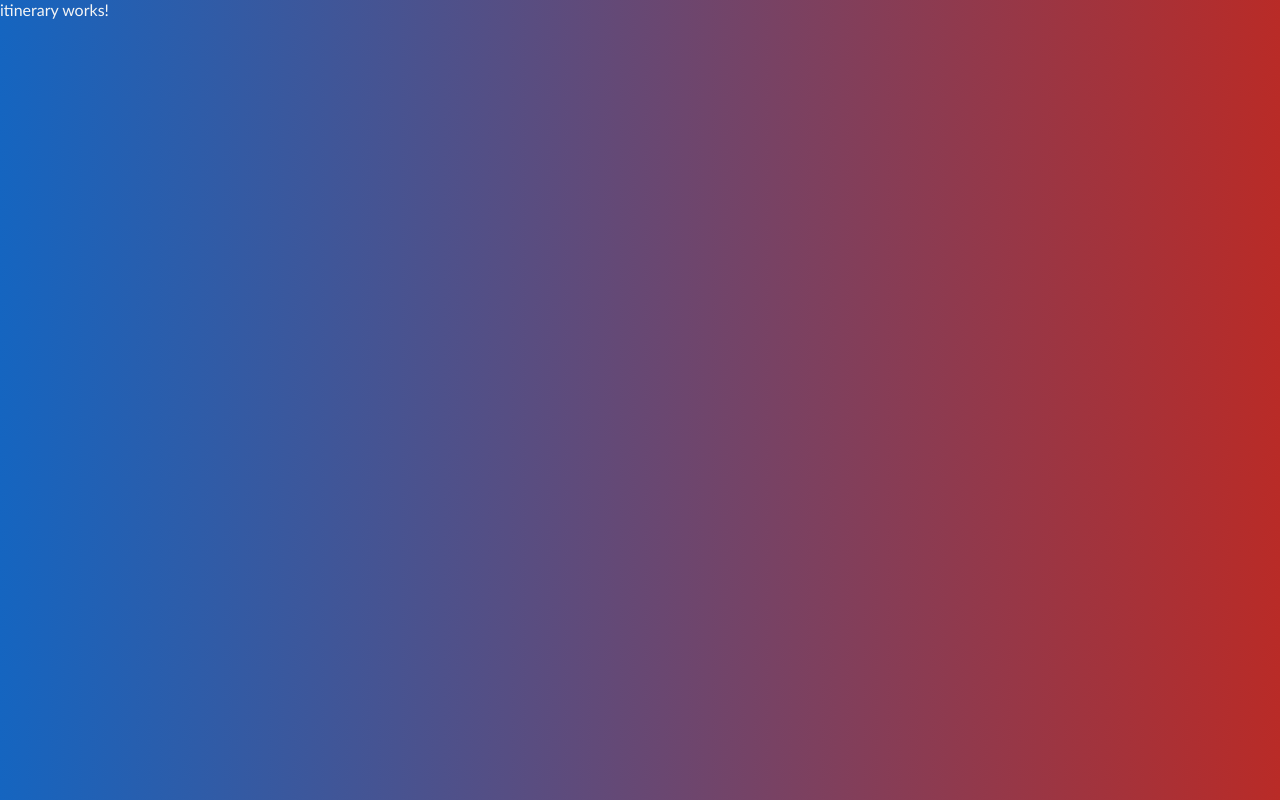
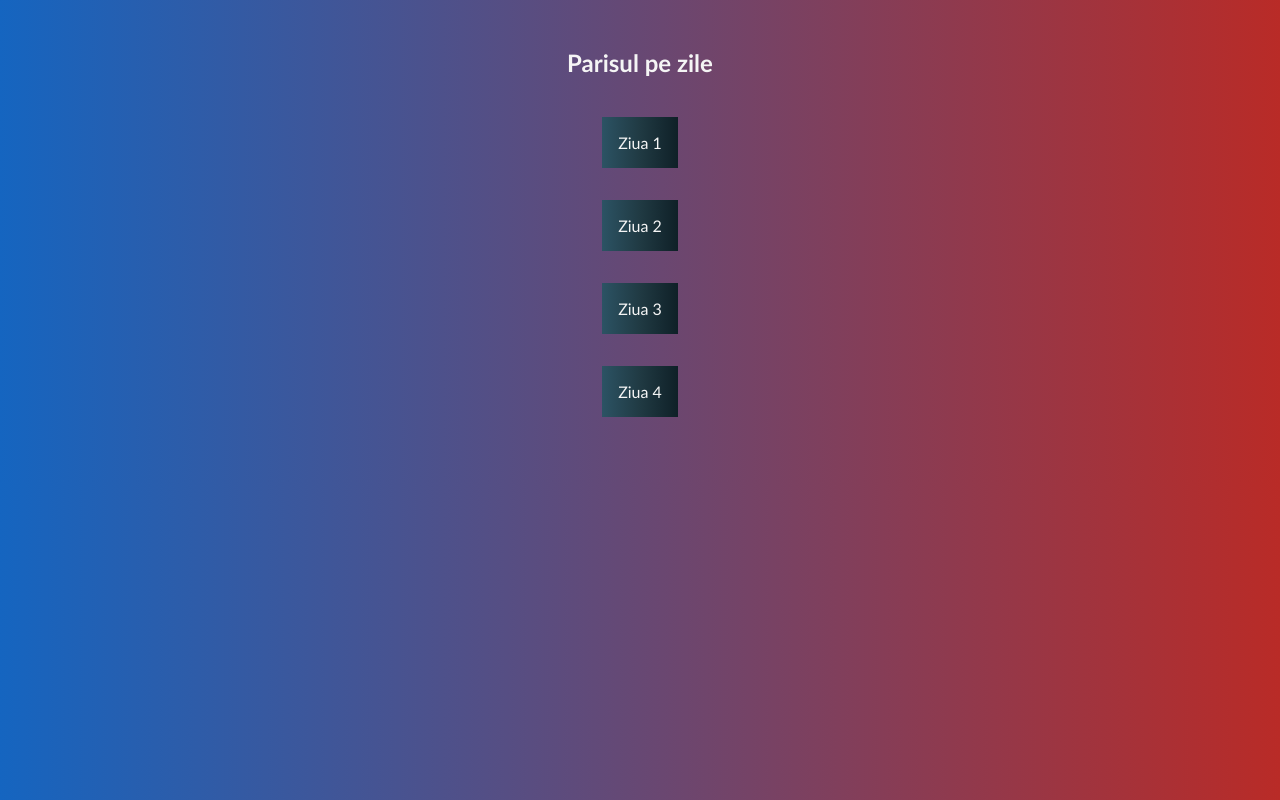
Before and after one commit to Stefanczc/Horparis, an Angular app in the folder horparis-trip-app/: page /itinerary in a window 1280 px wide. Built offline with nearby package versions, Linux system fonts and the light colour scheme.

Commit message:
new changes

```diff
--- a/horparis-trip-app/src/app/home/home.component.html
+++ b/horparis-trip-app/src/app/home/home.component.html
@@ -1,5 +1,5 @@
 <main>
-  <div class="home-container curved-edge">
+  <div class="home-container curved-edge" (click)="navigateToItinerary()">
     <div class="pin"></div>
     <h1>Bienvenue à Paris!</h1>
   </div>
--- a/horparis-trip-app/src/app/home/home.component.ts
+++ b/horparis-trip-app/src/app/home/home.component.ts
@@ -1,5 +1,4 @@
 import { Component } from '@angular/core';
-import { FormGroup, FormControl, Validators } from '@angular/forms';
 import { ReactiveFormsModule } from '@angular/forms';
 import { Router } from '@angular/router';
 
@@ -12,4 +11,10 @@ import { Router } from '@angular/router';
 })
 export class HomeComponent {
 
+  constructor(private router: Router) {}
+
+  navigateToItinerary() {
+    this.router.navigate(['/itinerary']);
+  }
+
 }
--- a/horparis-trip-app/src/app/itinerary/itinerary.component.css
+++ b/horparis-trip-app/src/app/itinerary/itinerary.component.css
@@ -0,0 +1,84 @@
+.itinerary-container {
+	padding: 3em 3em;
+	display: flex;
+    flex-direction: column;
+	align-items: center;
+	gap: 2em;
+	text-align: center;
+}
+
+.itinerary-container > h2 {
+    margin-bottom: 1em;
+}
+
+.itinerary-container > ul > li {
+    list-style-type: none;
+    margin-bottom: 2em;
+}
+
+.itinerary-container > ul > li > a {
+    background: #0F2027;
+	background: -webkit-linear-gradient(to right, #2C5364, #203A43, #0F2027);
+	background: linear-gradient(to right, #2C5364, #203A43, #0F2027);
+    text-decoration: none;
+    padding: 1em;
+}
+
+.itinerary-container > ul > li > a:hover {
+    color: #99c2ff;
+}
+
+.day-content {
+    background: linear-gradient(to right, #b3e0ff, #99c2ff);
+    padding: 20px;
+    margin: 10px 0;
+    border-radius: 8px;
+    box-shadow: 0 4px 6px rgba(0, 0, 0, 0.1);
+    transition: all 0.3s ease;
+}
+
+.day-content h3 {
+    font-size: 1.5rem;
+    color: #333;
+    margin-bottom: 10px;
+}
+
+.day-content h5 {
+    font-size: 1rem;
+    color: #333;
+    margin-bottom: 15px;
+}
+
+.day-content a {
+    font-size: 1rem;
+    color: #1e90ff;
+    text-decoration: none;
+    display: inline-block;
+    padding: 8px 15px;
+    border: 1px solid #1e90ff;
+    border-radius: 4px;
+    background-color: #f0f8ff;
+    transition: background-color 0.3s ease, color 0.3s ease;
+}
+
+.day-content a:hover {
+    background-color: #1e90ff;
+    color: white;
+    text-decoration: none;
+}
+
+.day-content a::after {
+    content: " ↗";
+    font-size: 1.2rem;
+    margin-left: 8px;
+}
+
+.day-content:hover {
+    box-shadow: 0 6px 8px rgba(0, 0, 0, 0.2);
+    transform: translateY(-4px);
+}
+
+.day-content:hover a {
+    background-color: #1e90ff;
+    color: white;
+}
--- a/horparis-trip-app/src/app/itinerary/itinerary.component.html
+++ b/horparis-trip-app/src/app/itinerary/itinerary.component.html
@@ -1 +1,16 @@
-<p>itinerary works!</p>
+<section class="itinerary-container">
+    <h2>Parisul pe zile</h2>
+    <ul *ngFor="let day of itineraryDays; let i = index">
+        <li>
+            <a href="#" (click)="toggleDay(i); $event.preventDefault()">{{ day }}</a>
+        </li>
+        <div *ngIf="expandedDayIndex === i" class="day-content">
+            <h3>{{ itineraryContent[i].title }}</h3>
+            <h5>{{ itineraryContent[i].description }}</h5>
+            <a *ngIf="itineraryContent[i].link"
+            [href]="itineraryContent[i].link"
+            target="_blank" class="google-maps">Traseul pe Google Maps</a>
+        </div>
+
+    </ul>
+</section>
--- a/horparis-trip-app/src/app/itinerary/itinerary.component.ts
+++ b/horparis-trip-app/src/app/itinerary/itinerary.component.ts
@@ -1,12 +1,46 @@
+import { CommonModule, NgFor } from '@angular/common';
 import { Component } from '@angular/core';
 
 @Component({
   selector: 'app-itinerary',
   standalone: true,
-  imports: [],
+  imports: [NgFor, CommonModule],
   templateUrl: './itinerary.component.html',
   styleUrl: './itinerary.component.css'
 })
 export class ItineraryComponent {
 
+  itineraryDays = ['Ziua 1', 'Ziua 2', 'Ziua 3', 'Ziua 4'];
+  itineraryContent = [
+    {
+      id: 1,
+      title: 'Activitati',
+      description: "Din avion, spre gara si pana la muzeul Louvre!",
+      link: "https://www.google.fr/maps/dir/Gare+du+Nord,+Rue+de+Dunkerque,+Paris,+France/Sacr%C3%A9-C%C5%93ur,+rue+du+Chevalier-de-La-Barre,+Paris,+France/Palais+Garnier,+Place+de+l'Op%C3%A9ra,+Paris,+France/Louvre+Museum,+Paris,+France/@48.8760849,2.3346128,14.75z/data=!3m1!5s0x47f112d46c2f6eef:0xfb8a933f53aec2c6!4m26!4m25!1m5!1m1!1s0x47e66e6bfc58a37f:0x4fb63768d2dd790c!2m2!1d2.35503!2d48.88051!1m5!1m1!1s0x47e66e4334868de3:0xcfc3870abe2b8519!2m2!1d2.3431043!2d48.8867046!1m5!1m1!1s0x47e66e30d4668339:0xa9abf21c286d0767!2m2!1d2.3316014!2d48.8719697!1m5!1m1!1s0x47e671d877937b0f:0xb975fcfa192f84d4!2m2!1d2.337644!2d48.8606111!3e2?entry=ttu&g_ep=EgoyMDI0MTEwNi4wIKXMDSoASAFQAw%3D%3D"
+    },
+    {
+      id: 2,
+      title: 'Activitati',
+      description: 'De la osemintele lui Napoleon pana in celebrul Turn Eiffel.',
+      link: "https://www.google.ro/maps/dir/H%C3%B4tel+des+Invalides,+Paris,+Fran%C5%A3a/Place+de+la+Concorde/''/Mus%C3%A9e+d'Art+Moderne+de+Paris/Place+du+Trocad%C3%A9ro/Tour+Eiffel/@48.8585172,2.2872989,15.71z/data=!3m1!5s0x47e66fcfdcc83aa5:0x4e17f6a5b0e0d0b2!4m43!4m42!1m10!1m1!1s0x47e66fd7b98f3053:0x455a14459c80c16a!2m2!1d2.3127059!2d48.856529!3m4!1m2!1d2.3212023!2d48.8655772!3s0x47e66fd29521f357:0x7ec0e8aa61275e17!1m5!1m1!1s0x47e66fcd61ae0a01:0x18030de10e25ab2c!2m2!1d2.3212357!2d48.8656331!1m5!1m1!1s0x47e66fc50dc75ccf:0x42f0f4fa01438416!2m2!1d2.30997!2d48.86919!1m5!1m1!1s0x47e66fe7988e74af:0x60dec2cd0e194c25!2m2!1d2.2978208!2d48.8643421!1m5!1m1!1s0x47e66fe3405d7ecf:0xc03ac392486d25b5!2m2!1d2.2873248!2d48.8628748!1m5!1m1!1s0x47e66e2964e34e2d:0x8ddca9ee380ef7e0!2m2!1d2.2944813!2d48.8583701!3e2?entry=ttu&g_ep=EgoyMDI0MTAwOS4wIKXMDSoASAFQAw%3D%3D"
+    },
+    {
+      id: 3,
+      title: 'Activitati',
+      description: "Din Catacombe pana la Catedrala 'Notre-Dame de Paris'.",
+      link: "https://www.google.fr/maps/dir/86+Rue+Raymond+Lefebvre,+94250+Gentilly,+Fran%C5%A3a/Catacombs+of+Paris,+Avenue+du+Colonel+Henri+Rol-Tanguy,+Paris,+Fran%C5%A3a/Montparnasse,+Paris,+Fran%C5%A3a/Jardin+du+Luxembourg,+Paris,+Fran%C5%A3a/Panth%C3%A9on,+Place+du+Panth%C3%A9on,+Paris,+Fran%C5%A3a/Sainte-Chapelle,+Boulevard+du+Palais,+Paris,+Fran%C5%A3a/Cath%C3%A9drale+Notre-Dame+de+Paris,+Parvis+Notre-Dame+-+Place+Jean-Paul-II,+Paris,+Fran%C5%A3a/@48.8378968,2.3321954,13z/data=!4m44!4m43!1m5!1m1!1s0x47e6710b4ff665b1:0x1541088fec314107!2m2!1d2.3400906!2d48.8117068!1m5!1m1!1s0x47e671b6c1d0b675:0xc8d7f073e62eb4b3!2m2!1d2.3323932!2d48.8339119!1m5!1m1!1s0x47e671c7ec66755b:0xc9c5e482069c4490!2m2!1d2.330491!2d48.8393304!1m5!1m1!1s0x47e671db36de687b:0x791dd61b089f98b!2m2!1d2.3363309!2d48.8466144!1m5!1m1!1s0x47e671e7d297c973:0xe5eb004f23a758!2m2!1d2.3464138!2d48.8462218!1m5!1m1!1s0x47e66e1fd8767d47:0x33f441f9dc242768!2m2!1d2.3449609!2d48.855375!1m5!1m1!1s0x47e671e19ff53a01:0x36401da7abfa068d!2m2!1d2.3499021!2d48.8529682!3e2?entry=ttu&g_ep=EgoyMDI0MTEwNi4wIKXMDSoASAFQAw%3D%3D"
+    },
+    {
+      id: 4,
+      title: 'Activitati',
+      description: 'De la Montparnasse pana in bogatiile de la Versaille.',
+      link: "https://www.google.ro/maps/dir/Montparnasse,+Paris,+Fran%C5%A3a/Versailles,+Fran%C5%A3a/@48.8048637,2.0787926,13z/data=!4m16!4m15!1m5!1m1!1s0x47e671c7ec66755b:0xc9c5e482069c4490!2m2!1d2.330491!2d48.8393304!1m5!1m1!1s0x47e67db475f420bd:0x869e00ad0d844aba!2m2!1d2.1297422!2d48.8022585!2m1!4e2!3e3?entry=ttu&g_ep=EgoyMDI0MTAwOS4wIKXMDSoASAFQAw%3D%3D"
+    }
+  ];
+  expandedDayIndex: number | null = null;
+
+  toggleDay(index: number) {
+    this.expandedDayIndex = this.expandedDayIndex === index ? null : index;
+  }
+
 }
```
